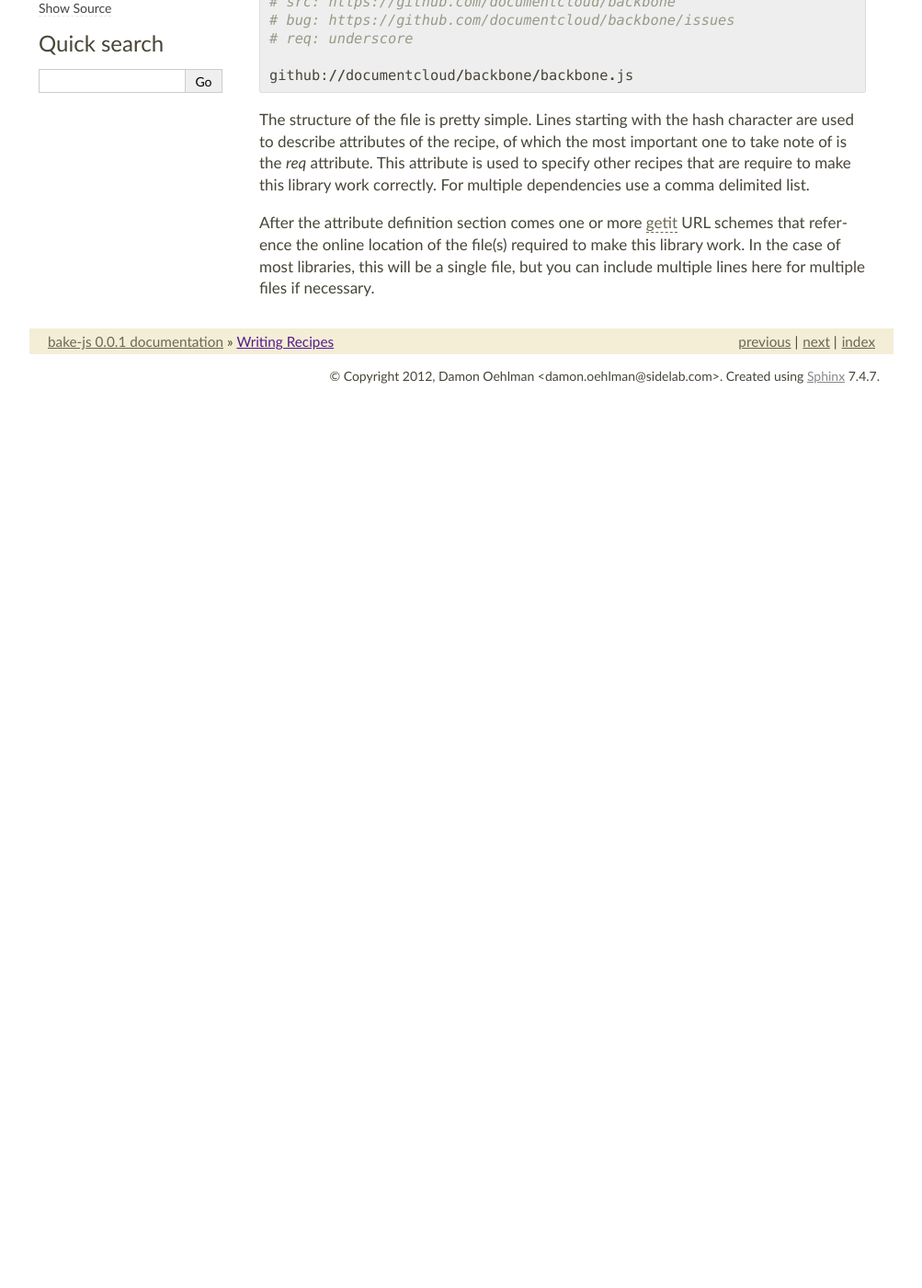
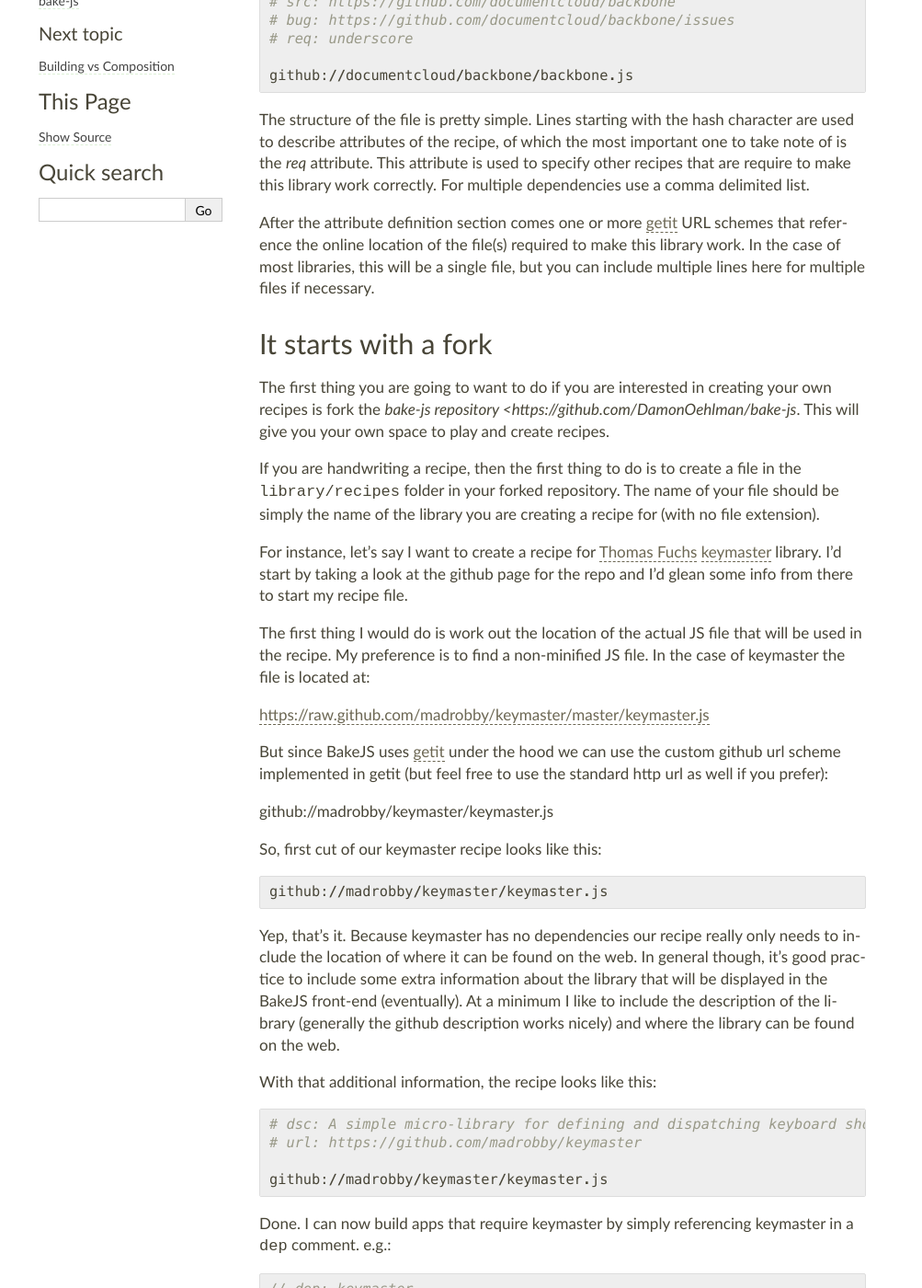
Before and after one commit to buildjs/bake-js, a Sphinx documentation site: the page built from docs/writing-recipes.rst, in a window 1280 px wide and 1400 px high, scrolled down 270 px. Shown: the whole window at 92% size, without its empty margins (138-1141 px from the left). Built offline with Sphinx 7.4.7, drawn with Linux system fonts in a browser that asks for light colours; before the commit the page ends 900 px from its top, so only the background shows below that; some of the changed text lies outside the part shown.

Commit message:
Updated docs, added keymaster recipe

```diff
--- a/docs/index.rst
+++ b/docs/index.rst
@@ -8,6 +8,7 @@
 
    writing-recipes
    build-vs-bake
+   why-bake
 
 Indices and tables
 ==================
--- a/docs/writing-recipes.rst
+++ b/docs/writing-recipes.rst
@@ -19,3 +19,69 @@
 The structure of the file is pretty simple.  Lines starting with the hash character are used to describe attributes of the recipe, of which the most important one to take note of is the `req` attribute.  This attribute is used to specify other recipes that are require to make this library work correctly.  For multiple dependencies use a comma delimited list.
 
 After the attribute definition section comes one or more `getit <https://github.com/DamonOehlman/getit>`_ URL schemes that reference the online location of the file(s) required to make this library work.  In the case of most libraries, this will be a single file, but you can include multiple lines here for multiple files if necessary.
+
+It starts with a fork
+=====================
+
+The first thing you are going to want to do if you are interested in creating your own recipes is fork the `bake-js repository <https://github.com/DamonOehlman/bake-js`.  This will give you your own space to play and create recipes.
+
+If you are handwriting a recipe, then the first thing to do is to create a file in the ``library/recipes`` folder in your forked repository.  The name of your file should be simply the name of the library you are creating a recipe for (with no file extension).
+
+For instance, let's say I want to create a recipe for `Thomas Fuchs <https://twitter.com/#!/thomasfuchs>`_ `keymaster <https://github.com/madrobby/keymaster>`_ library.  I'd start by taking a look at the github page for the repo and I'd glean some info from there to start my recipe file.
+
+The first thing I would do is work out the location of the actual JS file that will be used in the recipe.  My preference is to find a non-minified JS file.  In the case of keymaster the file is located at:
+
+https://raw.github.com/madrobby/keymaster/master/keymaster.js
+
+But since BakeJS uses `getit <https://github.com/DamonOehlman/getit>`_ under the hood we can use the custom github url scheme implemented in getit (but feel free to use the standard http url as well if you prefer):
+
+github://madrobby/keymaster/keymaster.js
+
+So, first cut of our keymaster recipe looks like this::
+
+    github://madrobby/keymaster/keymaster.js
+
+Yep, that's it.  Because keymaster has no dependencies our recipe really only needs to include the location of where it can be found on the web.  In general though, it's good practice to include some extra information about the library that will be displayed in the BakeJS front-end (eventually).  At a minimum I like to include the description of the library (generally the github description works nicely) and where the library can be found on the web.
+
+With that additional information, the recipe looks like this::
+
+    # dsc: A simple micro-library for defining and dispatching keyboard shortcuts.
+    # url: https://github.com/madrobby/keymaster
+
+    github://madrobby/keymaster/keymaster.js
+
+Done.  I can now build apps that require keymaster by simply referencing keymaster in a ``dep`` comment.  e.g.:
+
+.. code-block:: javascript
+
+    // dep: keymaster
+
+    // define short of 'a'
+    key('a', function(){ alert('you pressed a!') });
+
+Testing the new Recipe
+======================
+
+Before submitting a pull-request to include the recipe in the main repository, it's probably worth testing the recipe first.  If you try and run BakeJS in the normal way on your test file, you will see it fail::
+
+    damo-mbair:bake-js damo$ ./bin/bake examples/keymaster.js
+    reading: examples/keymaster.js
+    parsing file
+    Error: Unable to find "keymaster" recipe
+
+This is because your recipe exists in the library folder of the repo and not in the local copy of the remote recipes.  To rectify this situation, simply run BakeJS with the ``--local`` flag to tell it you'd like to use your local library instead::
+
+    damo-mbair:bake-js damo$ ./bin/bake --local examples/keymaster.js
+    reading: examples/keymaster.js
+    parsing file
+    <= keymaster:   github://madrobby/keymaster/keymaster.js
+    ✓ done
+
+Everything being well, you should have seen your small example file combined with the dependency printed to STDOUT.  Looks like your recipe works and is ready to be submitted.
+
+Submitting your Recipe
+======================
+
+Once you have created your recipe and know that it works, then simply `submit a pull request <https://github.com/DamonOehlman/bake-js/pull/new/master>` for your new recipe.
+
+In general, the new recipe will be accepted straight in and available for everybody next time they run a ``bake update``.
--- a/package.json
+++ b/package.json
@@ -24,7 +24,6 @@
     "getit": "*",
     "mkdirp": "*",
     "out": "*",
-    "rimraf": "*",
     "tar": "0.1.x",
     "when": "https://github.com/cujojs/when/tarball/master",
     "underscore": "1.3.x"
```
Also changed, not shown: docs/why-bake.rst (added, +22 -0 lines), 10 other files.
